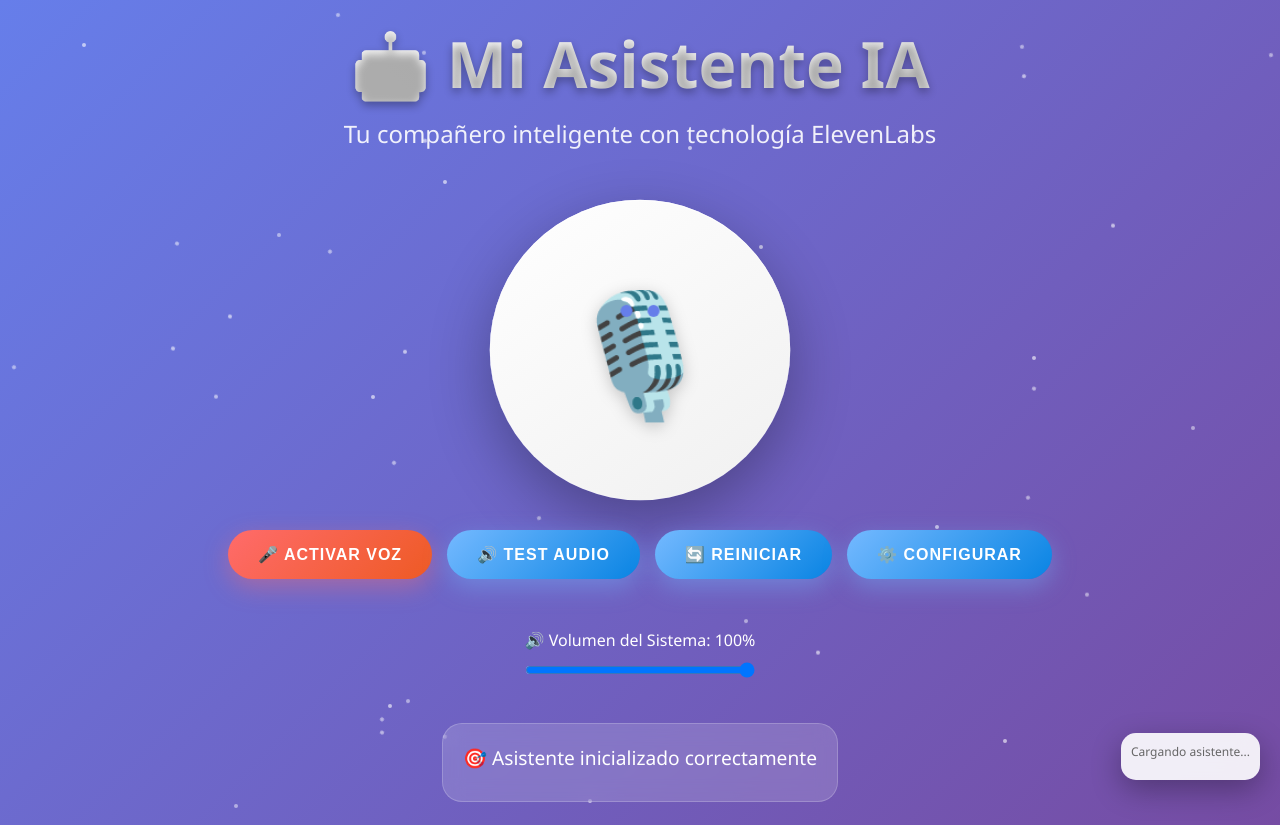
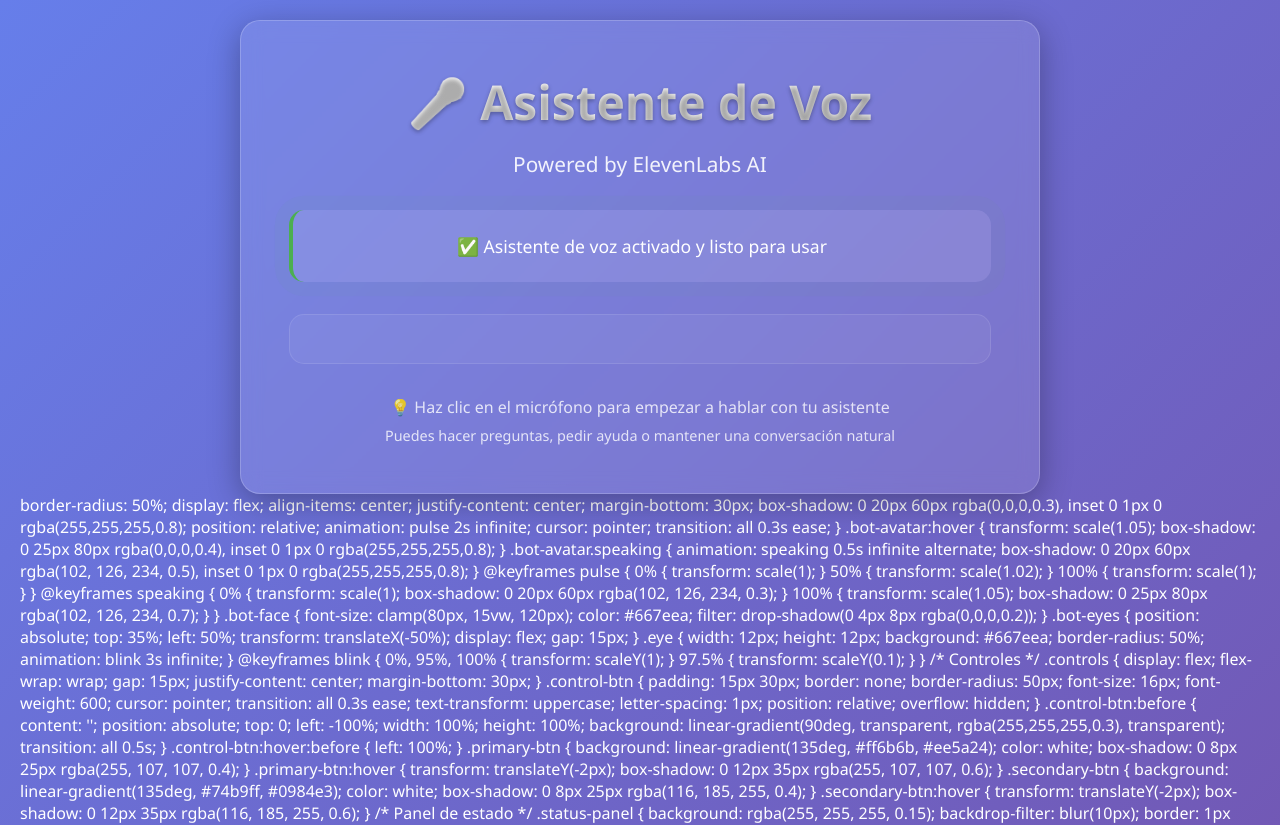
Before and after one commit to solitarioo1/n8nPrueba.github.io, a plain HTML site: page index.html in a window 1280 px wide. Shown: the top 825 px of the page. Drawn offline with Linux system fonts and the light colour scheme; a script that the page names is missing.

Commit message:
cambios remasterizados

```diff
--- a/index.html
+++ b/index.html
@@ -3,7 +3,7 @@
 <head>
     <meta charset="UTF-8">
     <meta name="viewport" content="width=device-width, initial-scale=1.0">
-    <title>Mi Asistente de Voz IA</title>
+    <title>Asistente de Voz - ElevenLabs</title>
     <style>
         * {
             margin: 0;
@@ -15,86 +15,139 @@
             font-family: 'Segoe UI', Tahoma, Geneva, Verdana, sans-serif;
             background: linear-gradient(135deg, #667eea 0%, #764ba2 100%);
             min-height: 100vh;
-            overflow-x: hidden;
-            position: relative;
+            display: flex;
+            flex-direction: column;
+            justify-content: center;
+            align-items: center;
+            color: white;
+            padding: 20px;
         }
 
-        /* Partículas animadas de fondo */
-        .particles {
-            position: absolute;
-            top: 0;
-            left: 0;
+        .container {
+            text-align: center;
+            max-width: 800px;
             width: 100%;
-            height: 100%;
-            pointer-events: none;
-            z-index: 1;
+            padding: 3rem;
+            background: rgba(255, 255, 255, 0.1);
+            border-radius: 20px;
+            backdrop-filter: blur(10px);
+            border: 1px solid rgba(255, 255, 255, 0.2);
+            box-shadow: 0 8px 32px rgba(0, 0, 0, 0.3);
         }
 
-        .particle {
-            position: absolute;
-            width: 4px;
-            height: 4px;
-            background: rgba(255, 255, 255, 0.6);
-            border-radius: 50%;
-            animation: float 6s infinite ease-in-out;
-        }
-
-        @keyframes float {
-            0%, 100% { transform: translateY(0px) rotate(0deg); opacity: 1; }
-            50% { transform: translateY(-20px) rotate(180deg); opacity: 0.8; }
-        }
-
-        /* Contenedor principal */
-        .container {
-            position: relative;
-            z-index: 10;
-            max-width: 1200px;
-            margin: 0 auto;
-            padding: 20px;
-            min-height: 100vh;
-            display: flex;
-            flex-direction: column;
-        }
-
-        /* Header */
-        .header {
-            text-align: center;
-            margin-bottom: 30px;
-            animation: slideDown 1s ease-out;
-        }
-
-        .header h1 {
-            color: white;
-            font-size: clamp(2.5rem, 5vw, 4rem);
-            font-weight: 700;
-            text-shadow: 0 4px 8px rgba(0,0,0,0.3);
-            margin-bottom: 10px;
+        h1 {
+            font-size: 3rem;
+            margin-bottom: 1rem;
             background: linear-gradient(45deg, #fff, #e0e0e0);
             -webkit-background-clip: text;
             -webkit-text-fill-color: transparent;
             background-clip: text;
+            text-shadow: 0 2px 4px rgba(0, 0, 0, 0.3);
         }
 
-        .header p {
-            color: rgba(255,255,255,0.9);
-            font-size: clamp(1rem, 2.5vw, 1.5rem);
+        .subtitle {
+            font-size: 1.3rem;
+            margin-bottom: 2rem;
+            opacity: 0.9;
             font-weight: 300;
         }
 
-        /* Asistente principal */
-        .assistant-container {
-            flex: 1;
-            display: flex;
-            flex-direction: column;
-            align-items: center;
-            justify-content: center;
-            padding: 20px 0;
+        .status {
+            padding: 1.5rem;
+            margin: 2rem 0;
+            background: rgba(255, 255, 255, 0.1);
+            border-radius: 15px;
+            border-left: 4px solid #4CAF50;
+            font-size: 1.1rem;
         }
 
-        .bot-avatar {
-            width: clamp(200px, 40vw, 300px);
-            height: clamp(200px, 40vw, 300px);
-            background: linear-gradient(145deg, #ffffff, #f0f0f0);
+        .widget-container {
+            margin: 2rem 0;
+            padding: 1rem;
+            background: rgba(255, 255, 255, 0.05);
+            border-radius: 15px;
+            border: 1px solid rgba(255, 255, 255, 0.1);
+        }
+
+        /* Animación de pulso */
+        .pulse {
+            animation: pulse 2s infinite;
+        }
+
+        @keyframes pulse {
+            0% {
+                box-shadow: 0 0 0 0 rgba(76, 175, 80, 0.7);
+            }
+            70% {
+                box-shadow: 0 0 0 15px rgba(76, 175, 80, 0);
+            }
+            100% {
+                box-shadow: 0 0 0 0 rgba(76, 175, 80, 0);
+            }
+        }
+
+        /* Responsivo */
+        @media (max-width: 768px) {
+            .container {
+                padding: 2rem;
+                margin: 1rem;
+            }
+
+            h1 {
+                font-size: 2.5rem;
+            }
+
+            .subtitle {
+                font-size: 1.1rem;
+            }
+        }
+
+        /* Estilos para el widget de ElevenLabs */
+        elevenlabs-convai {
+            display: block;
+            margin: 1rem 0;
+        }
+    </style>
+</head>
+<body>
+    <div class="container">
+        <h1>🎤 Asistente de Voz</h1>
+        <p class="subtitle">Powered by ElevenLabs AI</p>
+
+        <div class="status pulse">
+            ✅ Asistente de voz activado y listo para usar
+        </div>
+
+        <div class="widget-container">
+            <!-- Widget de ElevenLabs -->
+            <elevenlabs-convai agent-id="agent_6801k2qcmszsewktff6gwt7p55qv"></elevenlabs-convai>
+        </div>
+
+        <div style="margin-top: 2rem; opacity: 0.8;">
+            <p>💡 Haz clic en el micrófono para empezar a hablar con tu asistente</p>
+            <p style="margin-top: 0.5rem; font-size: 0.9rem;">Puedes hacer preguntas, pedir ayuda o mantener una conversación natural</p>
+        </div>
+    </div>
+
+    <!-- Script de ElevenLabs -->
+    <script src="https://unpkg.com/@elevenlabs/convai-widget-embed" async type="text/javascript"></script>
+
+    <script>
+        // Script adicional para mejorar la experiencia
+        document.addEventListener('DOMContentLoaded', function() {
+            console.log('Asistente de voz ElevenLabs cargado correctamente');
+
+            // Agregar evento cuando el widget se carga
+            const widget = document.querySelector('elevenlabs-convai');
+            if (widget) {
+                widget.addEventListener('load', function() {
+                    console.log('Widget de ElevenLabs cargado');
+                });
+            }
+        });
+    </script>
+</body>
+</html>
             border-radius: 50%;
             display: flex;
             align-items: center;
```
